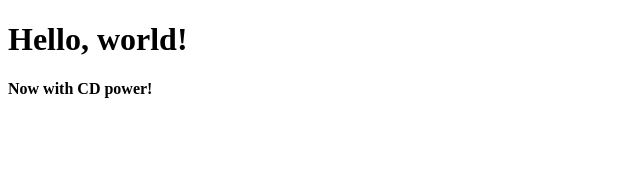
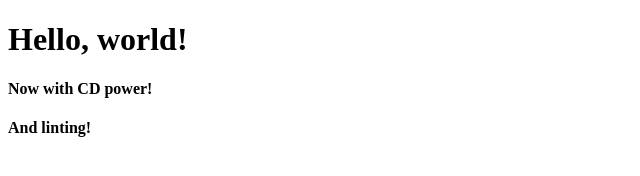
Before and after one commit to hpbl/OnboardingVisualization, a website: page index.html in a window 1280 px wide. Shown: the whole page, without its empty margins (0-640 px from the left). Drawn offline with Linux system fonts and the light colour scheme.

Commit message:
Adding test tag

```diff
--- a/index.html
+++ b/index.html
@@ -7,5 +7,6 @@
   <body>
     <h1>Hello, world!</h1>
     <h4>Now with CD power!</h4>
+    <h4>And linting!</h4>
   </body>
 </html>
```
